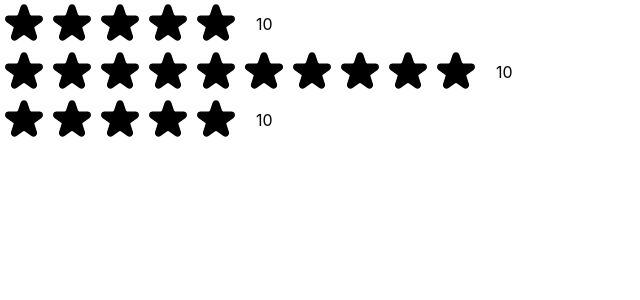
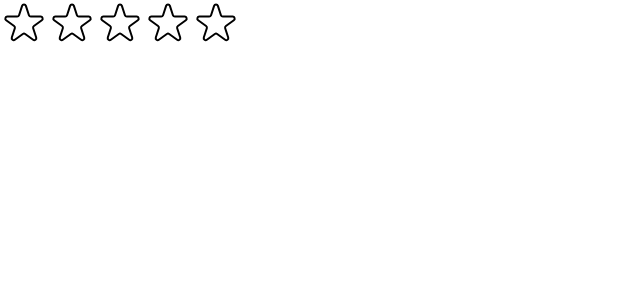
Before and after one commit to bvenceslas/star-rating, a React (Create React App) app: page / in a window 1280 px wide. Shown: the top 300 px of the page, without its empty margins (0-640 px from the left). Built offline with nearby package versions, Linux system fonts and the light colour scheme.

Commit message:
create rating

```diff
--- a/src/App.js
+++ b/src/App.js
@@ -1,3 +1,5 @@
+import { useState } from "react";
+
 const containerStyle = {
   display: "flex",
   alignItems: "center",
@@ -13,15 +15,25 @@
   margin: "0",
 };
 
-function App({ rating = 5 }) {
+function App({ maxRating = 5 }) {
+  const [rating, setRating] = useState(0);
+
+  function handleRating(rating) {
+    setRating(rating);
+  }
+
   return (
     <div style={containerStyle}>
       <div style={starContainerStyle}>
-        {Array.from({ length: rating }, (_, i) => (
-          <Star key={i} />
+        {Array.from({ length: maxRating }, (_, i) => (
+          <Star
+            key={i}
+            onRate={() => handleRating(i + 1)}
+            full={rating >= i + 1}
+          />
         ))}
       </div>
-      <p style={textStyle}>10</p>
+      <p style={textStyle}>{rating || ""}</p>
     </div>
   );
 }
@@ -35,9 +47,10 @@
   cursor: "pointer",
 };
 
-function Star() {
+function Star({ onRate, full }) {
   return (
-    <span role="button" style={starStyle}>
+    <span role="button" style={starStyle} onClick={onRate}>
+      {full ? (
         <svg
           xmlns="http://www.w3.org/2000/svg"
           viewBox="0 0 20 20"
@@ -46,6 +59,21 @@
         >
           <path d="M9.049 2.927c.3-.921 1.603-.921 1.902 0l1.07 3.292a1 1 0 00.95.69h3.462c.969 0 1.371 1.24.588 1.81l-2.8 2.034a1 1 0 00-.364 1.118l1.07 3.292c.3.921-.755 1.688-1.54 1.118l-2.8-2.034a1 1 0 00-1.175 0l-2.8 2.034c-.784.57-1.838-.197-1.539-1.118l1.07-3.292a1 1 0 00-.364-1.118L2.98 8.72c-.783-.57-.38-1.81.588-1.81h3.461a1 1 0 00.951-.69l1.07-3.292z" />
         </svg>
+      ) : (
+        <svg
+          xmlns="http://www.w3.org/2000/svg"
+          fill="none"
+          viewBox="0 0 24 24"
+          stroke="#000"
+        >
+          <path
+            strokeLinecap="round"
+            strokeLinejoin="round"
+            strokeWidth="{2}"
+            d="M11.049 2.927c.3-.921 1.603-.921 1.902 0l1.519 4.674a1 1 0 00.95.69h4.915c.969 0 1.371 1.24.588 1.81l-3.976 2.888a1 1 0 00-.363 1.118l1.518 4.674c.3.922-.755 1.688-1.538 1.118l-3.976-2.888a1 1 0 00-1.176 0l-3.976 2.888c-.783.57-1.838-.197-1.538-1.118l1.518-4.674a1 1 0 00-.363-1.118l-3.976-2.888c-.784-.57-.38-1.81.588-1.81h4.914a1 1 0 00.951-.69l1.519-4.674z"
+          />
+        </svg>
+      )}
     </span>
   );
 }
--- a/src/index.js
+++ b/src/index.js
@@ -6,8 +6,6 @@
 const root = ReactDOM.createRoot(document.getElementById("root"));
 root.render(
   <React.StrictMode>
-    <App rating={5} />
-    <App rating={10} />
-    <App />
+    <App maxRating={5} />
   </React.StrictMode>
 );
```
Lines whose indentation alone changed are shown as unchanged.
